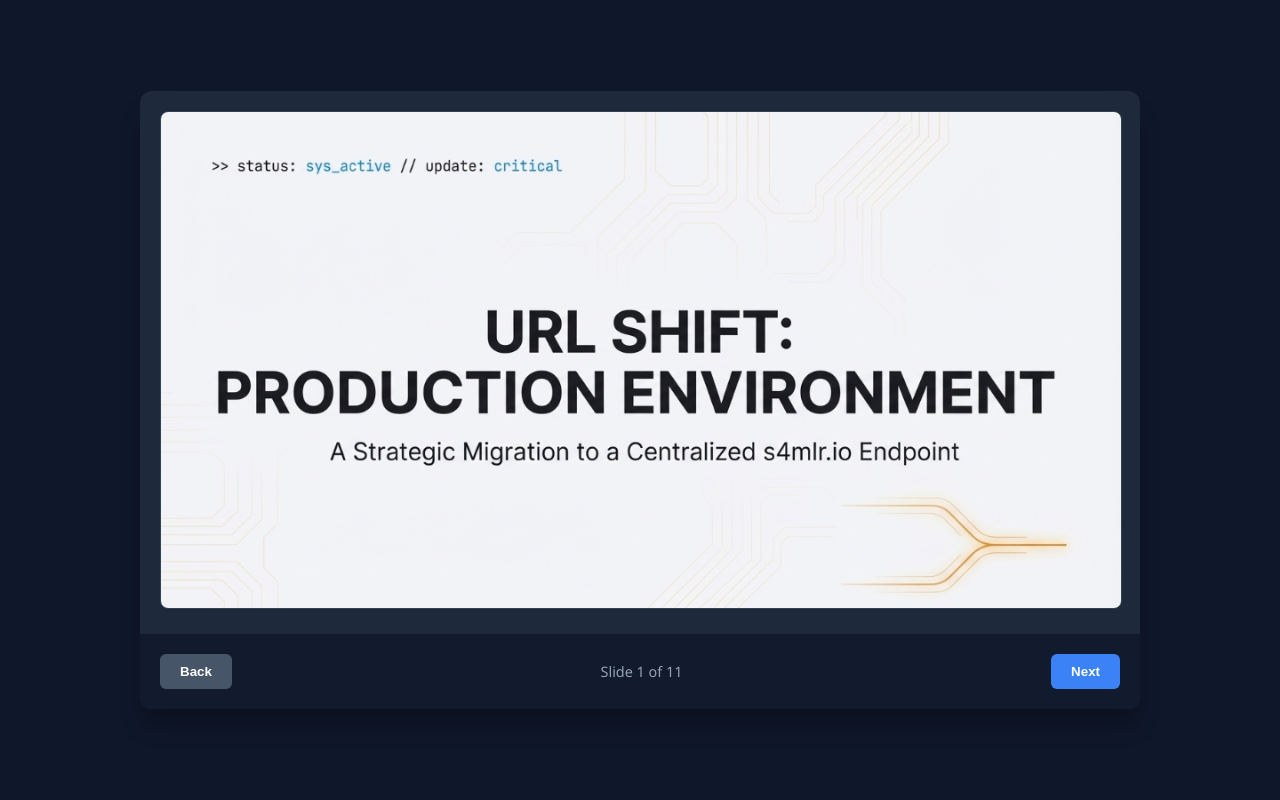
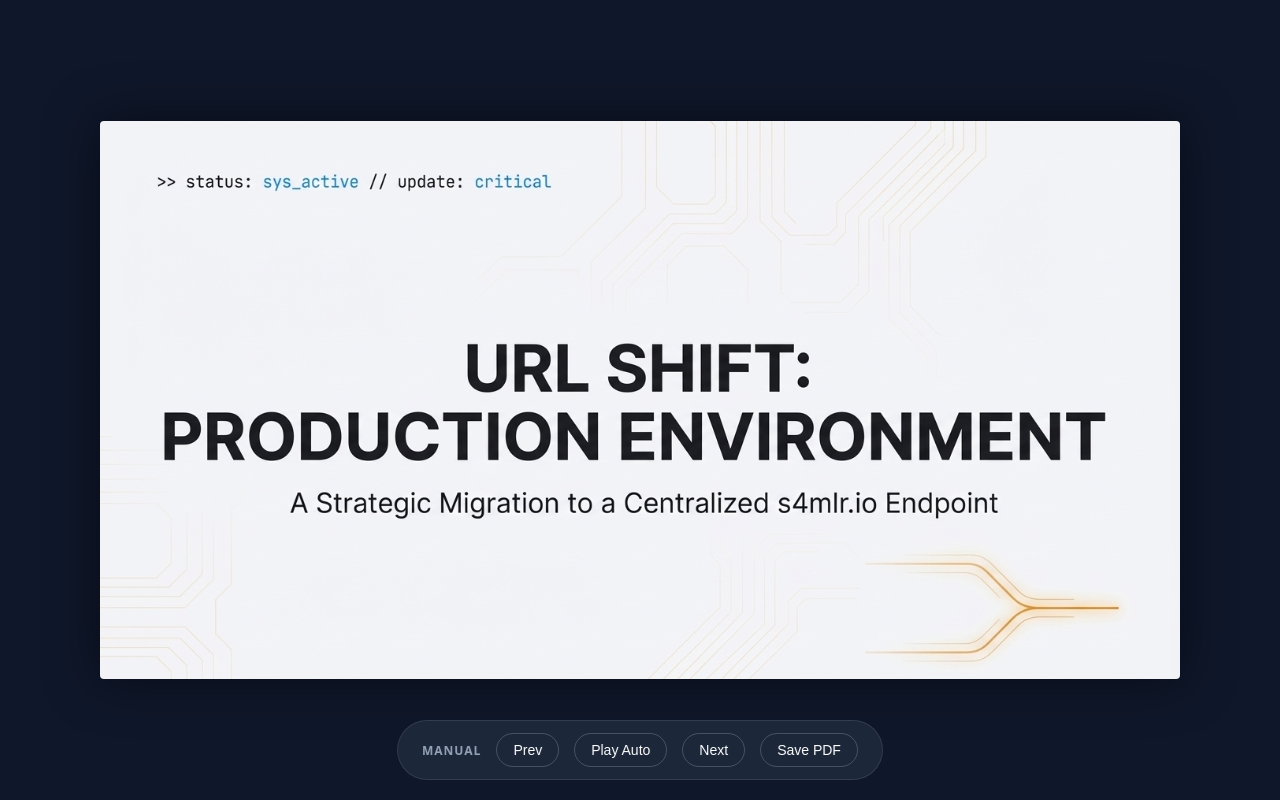
Before and after one commit to samirxpikachuio/test, a plain HTML site: page index.html in a window 1280 px wide. Drawn offline with Linux system fonts and the light colour scheme.

Commit message:
Enhance slideshow title, styles, and functionality
Updated the title and improved styling for better presentation. Refactored JavaScript for slide navigation and auto-play functionality.

```diff
--- a/index.html
+++ b/index.html
@@ -3,168 +3,184 @@
 <head>
     <meta charset="UTF-8">
     <meta name="viewport" content="width=device-width, initial-scale=1.0">
-    <title>Production Migration Slideshow</title>
+    <title>Production Migration | Auto-Presentation</title>
     <style>
         :root {
             --bg-color: #0f172a;
-            --card-bg: #1e293b;
-            --text-color: #f8fafc;
-            --accent-color: #3b82f6;
+            --control-bg: rgba(30, 41, 59, 0.95);
+            --text-main: #f8fafc;
+            --accent: #3b82f6;
         }
 
-        body {
-            font-family: 'Segoe UI', Tahoma, Geneva, Verdana, sans-serif;
+        body, html {
+            margin: 0;
+            padding: 0;
+            width: 100%;
+            height: 100%;
             background-color: var(--bg-color);
-            color: var(--text-color);
-            margin: 0;
+            color: var(--text-main);
+            font-family: system-ui, -apple-system, sans-serif;
+            overflow: hidden; /* Prevents scrollbars in presentation mode */
+        }
+
+        /* Auto-adjusting Container (PDF Style) */
+        .slide-stage {
+            position: relative;
+            width: 100vw;
+            height: 100vh;
             display: flex;
-            flex-direction: column;
             align-items: center;
             justify-content: center;
-            height: 100vh;
-            overflow: hidden;
-        }
-
-        .slideshow-container {
-            position: relative;
-            max-width: 1000px;
-            width: 90%;
-            background: var(--card-bg);
-            border-radius: 12px;
-            box-shadow: 0 20px 25px -5px rgba(0, 0, 0, 0.3);
-            overflow: hidden;
         }
 
         .slide {
             display: none;
-            text-align: center;
+            width: 100%;
+            height: 100%;
             padding: 20px;
+            box-sizing: border-box;
         }
 
+        .slide.active {
+            display: flex;
+            align-items: center;
+            justify-content: center;
+            animation: fadeIn 0.4s ease-in-out;
+        }
+
+        /* Image Scaling: Fits to screen without distortion */
         .slide img {
             max-width: 100%;
-            height: auto;
-            border-radius: 8px;
-            border: 1px solid #334155;
+            max-height: 100%;
+            object-fit: contain;
+            box-shadow: 0 0 50px rgba(0,0,0,0.5);
+            border-radius: 4px;
         }
 
+        /* Controls Overlay */
         .controls {
+            position: fixed;
+            bottom: 20px;
+            left: 50%;
+            transform: translateX(-50%);
+            background: var(--control-bg);
+            padding: 12px 24px;
+            border-radius: 50px;
             display: flex;
-            justify-content: space-between;
+            gap: 15px;
             align-items: center;
-            padding: 20px;
-            background: rgba(15, 23, 42, 0.8);
+            backdrop-filter: blur(10px);
+            border: 1px solid rgba(255,255,255,0.1);
+            z-index: 100;
+            transition: opacity 0.3s;
         }
 
+        .controls:hover { opacity: 1; }
+
         button {
-            background-color: var(--accent-color);
+            background: transparent;
+            border: 1px solid rgba(255,255,255,0.2);
             color: white;
-            border: none;
-            padding: 10px 20px;
-            border-radius: 6px;
+            padding: 8px 16px;
+            border-radius: 20px;
             cursor: pointer;
-            font-weight: bold;
-            transition: opacity 0.2s;
+            font-size: 14px;
+            transition: all 0.2s;
         }
 
         button:hover {
-            opacity: 0.9;
+            background: var(--accent);
+            border-color: var(--accent);
         }
 
-        button:disabled {
-            background-color: #475569;
-            cursor: not-allowed;
+        .auto-tag {
+            font-size: 12px;
+            color: #94a3b8;
+            font-weight: bold;
+            text-transform: uppercase;
+            letter-spacing: 1px;
         }
 
-        .progress {
-            font-size: 0.9rem;
-            color: #94a3b8;
-        }
-
-        .fade {
-            animation: fadeIn 0.5s;
+        /* PDF/Print view logic */
+        @media print {
+            .controls { display: none; }
+            body { overflow: visible; background: white; }
+            .slide { display: block !important; page-break-after: always; height: auto; }
+            .slide img { box-shadow: none; width: 100%; }
         }
 
         @keyframes fadeIn {
-            from { opacity: 0; }
-            to { opacity: 1; }
+            from { opacity: 0; transform: scale(0.98); }
+            to { opacity: 1; transform: scale(1); }
         }
     </style>
 </head>
 <body>
 
-    <div class="slideshow-container">
-        <div class="slide fade" style="display: block;">
-            <img src="Screenshot_20251226-122704.jpg" alt="Title Slide">
-        </div>
-        <div class="slide fade">
-            <img src="Screenshot_20251226-122717.jpg" alt="Why We Are Making This Change">
-        </div>
-        <div class="slide fade">
-            <img src="Screenshot_20251226-122727.jpg" alt="Strategic Evolution">
-        </div>
-        <div class="slide fade">
-            <img src="Screenshot_20251226-122737.jpg" alt="Centralized Future Benefits">
-        </div>
-        <div class="slide fade">
-            <img src="Screenshot_20251226-122749.jpg" alt="Services and Data Integrity">
-        </div>
-        <div class="slide fade">
-            <img src="Screenshot_20251226-122801.jpg" alt="Endpoint Update Requirement">
-        </div>
-        <div class="slide fade">
-            <img src="Screenshot_20251226-122810.jpg" alt="3-Step Action Plan">
-        </div>
-        <div class="slide fade">
-            <img src="Screenshot_20251226-122821.jpg" alt="Step 1: Update Codebase">
-        </div>
-        <div class="slide fade">
-            <img src="Screenshot_20251226-122832.jpg" alt="Step 2 and 3: Deploy and Verify">
-        </div>
-        <div class="slide fade">
-            <img src="Screenshot_20251226-122841.jpg" alt="Migration Checklist">
-        </div>
-        <div class="slide fade">
-            <img src="Screenshot_20251226-122853.jpg" alt="Final Summary">
-        </div>
+    <div class="slide-stage" id="stage">
+        <div class="slide active"><img src="Screenshot_20251226-122704.jpg" alt="Slide 1"></div>
+        <div class="slide"><img src="Screenshot_20251226-122717.jpg" alt="Slide 2"></div>
+        <div class="slide"><img src="Screenshot_20251226-122727.jpg" alt="Slide 3"></div>
+        <div class="slide"><img src="Screenshot_20251226-122737.jpg" alt="Slide 4"></div>
+        <div class="slide"><img src="Screenshot_20251226-122749.jpg" alt="Slide 5"></div>
+        <div class="slide"><img src="Screenshot_20251226-122801.jpg" alt="Slide 6"></div>
+        <div class="slide"><img src="Screenshot_20251226-122810.jpg" alt="Slide 7"></div>
+        <div class="slide"><img src="Screenshot_20251226-122821.jpg" alt="Slide 8"></div>
+        <div class="slide"><img src="Screenshot_20251226-122832.jpg" alt="Slide 9"></div>
+        <div class="slide"><img src="Screenshot_20251226-122841.jpg" alt="Slide 10"></div>
+        <div class="slide"><img src="Screenshot_20251226-122853.jpg" alt="Slide 11"></div>
+    </div>
 
-        <div class="controls">
-            <button id="prevBtn" onclick="changeSlide(-1)">Back</button>
-            <div class="progress" id="slideNum">Slide 1 of 11</div>
-            <button id="nextBtn" onclick="changeSlide(1)">Next</button>
-        </div>
+    <div class="controls">
+        <span class="auto-tag" id="status">Manual</span>
+        <button onclick="changeSlide(-1)">Prev</button>
+        <button id="playBtn" onclick="toggleAuto()">Play Auto</button>
+        <button onclick="changeSlide(1)">Next</button>
+        <button onclick="window.print()">Save PDF</button>
     </div>
 
     <script>
-        let currentSlide = 0;
+        let currentIdx = 0;
+        let autoInterval = null;
         const slides = document.querySelectorAll('.slide');
-        const slideNumDisplay = document.getElementById('slideNum');
-        const prevBtn = document.getElementById('prevBtn');
-        const nextBtn = document.getElementById('nextBtn');
+        const playBtn = document.getElementById('playBtn');
+        const statusTag = document.getElementById('status');
 
-        function changeSlide(direction) {
-            slides[currentSlide].style.display = "none";
-            currentSlide += direction;
+        function showSlide(index) {
+            slides.forEach(s => s.classList.remove('active'));
 
-            if (currentSlide >= slides.length) { currentSlide = 0; }
-            if (currentSlide < 0) { currentSlide = slides.length - 1; }
+            if (index >= slides.length) currentIdx = 0;
+            else if (index < 0) currentIdx = slides.length - 1;
+            else currentIdx = index;
 
-            slides[currentSlide].style.display = "block";
-            updateUI();
+            slides[currentIdx].classList.add('active');
         }
 
-        function updateUI() {
-            slideNumDisplay.innerText = `Slide ${currentSlide + 1} of ${slides.length}`;
-            prevBtn.disabled = currentSlide === 0;
-            nextBtn.innerText = currentSlide === slides.length - 1 ? "Restart" : "Next";
+        function changeSlide(dir) {
+            if (autoInterval) toggleAuto(); // Stop auto if user interacts
+            showSlide(currentIdx + dir);
         }
 
+        function toggleAuto() {
+            if (autoInterval) {
+                clearInterval(autoInterval);
+                autoInterval = null;
+                playBtn.innerText = "Play Auto";
+                statusTag.innerText = "Manual";
+                statusTag.style.color = "#94a3b8";
+            } else {
+                autoInterval = setInterval(() => showSlide(currentIdx + 1), 4000); // 4 seconds per slide
+                playBtn.innerText = "Stop";
+                statusTag.innerText = "Live";
+                statusTag.style.color = "#3b82f6";
+            }
+        }
+
+        // Key Listeners
         document.addEventListener('keydown', (e) => {
+            if (e.key === "ArrowRight" || e.key === " ") changeSlide(1);
             if (e.key === "ArrowLeft") changeSlide(-1);
-            if (e.key === "ArrowRight") changeSlide(1);
         });
-
-        updateUI();
     </script>
 </body>
 </html>
```
